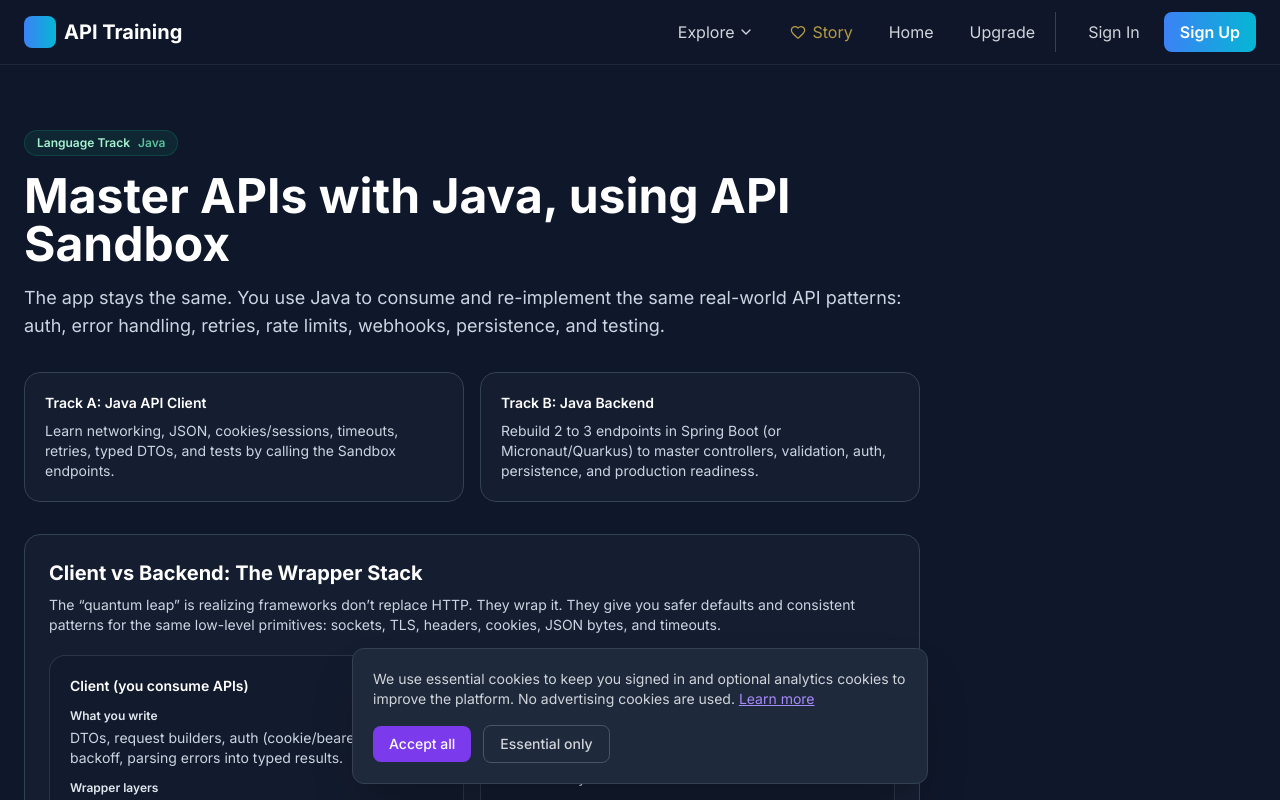
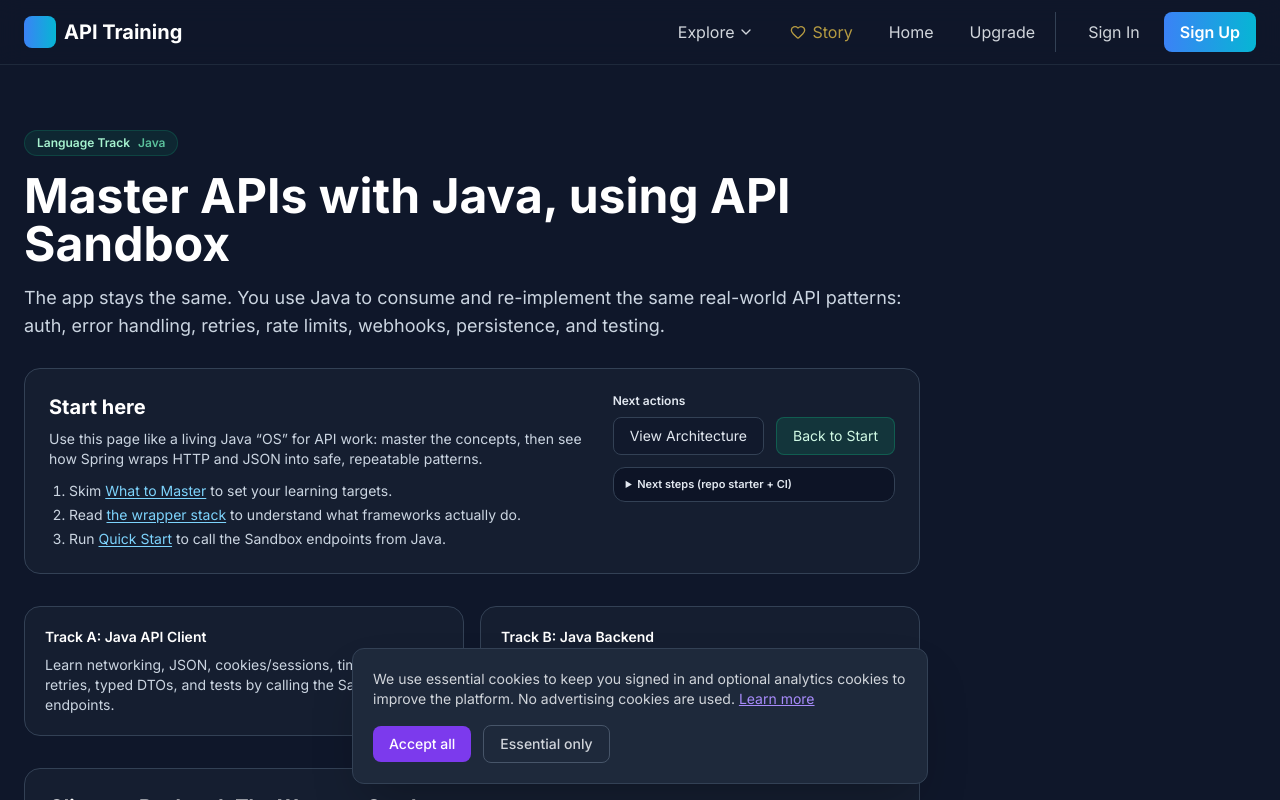
Before and after one commit to devcamos/apisandbox, a Next.js app: page /docs/java in a window 1280 px wide. Shown: the top 800 px of the page. Built offline with nearby package versions, Linux system fonts and the light colour scheme.

Commit message:
docs(java): move next steps to top as start-here navigation

```diff
--- a/app/docs/java/page.tsx
+++ b/app/docs/java/page.tsx
@@ -21,6 +21,79 @@ export default function JavaTrackPage() {
 	            patterns: auth, error handling, retries, rate limits, webhooks, persistence, and testing.
 	          </p>
 
+	          <div className="mt-7 rounded-2xl border border-slate-700 bg-slate-800/40 p-6">
+	            <div className="flex flex-col sm:flex-row sm:items-start sm:justify-between gap-4">
+	              <div className="min-w-0">
+	                <h2 className="text-xl font-bold text-white">Start here</h2>
+	                <div className="mt-2 text-sm text-slate-300">
+	                  Use this page like a living Java “OS” for API work: master the concepts, then see how
+	                  Spring wraps HTTP and JSON into safe, repeatable patterns.
+	                </div>
+	                <ol className="mt-3 space-y-1 text-sm text-slate-300 list-decimal pl-5">
+	                  <li>
+	                    Skim{" "}
+	                    <a
+	                      className="text-sky-300 hover:text-sky-200 underline underline-offset-2"
+	                      href="#what-to-master"
+	                    >
+	                      What to Master
+	                    </a>{" "}
+	                    to set your learning targets.
+	                  </li>
+	                  <li>
+	                    Read{" "}
+	                    <a
+	                      className="text-sky-300 hover:text-sky-200 underline underline-offset-2"
+	                      href="#wrapper-stack"
+	                    >
+	                      the wrapper stack
+	                    </a>{" "}
+	                    to understand what frameworks actually do.
+	                  </li>
+	                  <li>
+	                    Run{" "}
+	                    <a
+	                      className="text-sky-300 hover:text-sky-200 underline underline-offset-2"
+	                      href="#quick-start"
+	                    >
+	                      Quick Start
+	                    </a>{" "}
+	                    to call the Sandbox endpoints from Java.
+	                  </li>
+	                </ol>
+	              </div>
+
+	              <div className="shrink-0">
+	                <div className="text-xs font-semibold text-slate-200">Next actions</div>
+	                <div className="mt-2 flex flex-wrap gap-3">
+	                  <Link
+	                    href="/docs/architecture"
+	                    className="px-4 py-2 rounded-lg bg-slate-900/60 border border-slate-700 text-slate-200 hover:bg-slate-900 transition-colors text-sm"
+	                  >
+	                    View Architecture
+	                  </Link>
+	                  <Link
+	                    href="/start"
+	                    className="px-4 py-2 rounded-lg bg-emerald-500/15 border border-emerald-500/30 text-emerald-100 hover:bg-emerald-500/20 transition-colors text-sm"
+	                  >
+	                    Back to Start
+	                  </Link>
+	                </div>
+
+	                <details className="mt-3 rounded-xl border border-slate-700 bg-slate-950/40">
+	                  <summary className="cursor-pointer select-none px-3 py-2 text-[11px] font-semibold text-slate-200 hover:text-white">
+	                    Next steps (repo starter + CI)
+	                  </summary>
+	                  <div className="px-3 pb-3 text-sm text-slate-300">
+	                    If you want, we can add a dedicated Java starter under this repo (for example,
+	                    <span className="ml-2 font-mono text-slate-200">/tracks/java-client</span>) and wire it
+	                    into CI so learners can run the Java tests against the local Sandbox.
+	                  </div>
+	                </details>
+	              </div>
+	            </div>
+	          </div>
+
 	          <div className="mt-8 grid sm:grid-cols-2 gap-4">
 	            <div className="rounded-2xl border border-slate-700 bg-slate-800/40 p-5">
 	              <div className="text-sm font-semibold text-white">Track A: Java API Client</div>
@@ -39,7 +112,9 @@ export default function JavaTrackPage() {
 	          </div>
 
 	          <div className="mt-8 rounded-2xl border border-slate-700 bg-slate-800/40 p-6">
-            <h2 className="text-xl font-bold text-white">Client vs Backend: The Wrapper Stack</h2>
+	            <h2 id="wrapper-stack" className="text-xl font-bold text-white">
+	              Client vs Backend: The Wrapper Stack
+	            </h2>
 	            <p className="mt-2 text-sm text-slate-300">
 	              The “quantum leap” is realizing frameworks don’t replace HTTP. They wrap it. They give you
 	              safer defaults and consistent patterns for the same low-level primitives: sockets, TLS,
@@ -668,7 +743,7 @@ server:
             </div>
           </div>
 
-          <div className="mt-10 grid md:grid-cols-2 gap-6">
+	          <div id="what-to-master" className="mt-10 grid md:grid-cols-2 gap-6">
 	            <div className="rounded-2xl border border-slate-700 bg-slate-800/40 p-6">
 	              <h2 className="text-xl font-bold text-white">What to Master (Java)</h2>
 	              <ul className="mt-3 space-y-2 text-sm text-slate-300 list-disc pl-5">
@@ -1132,7 +1207,7 @@ public record MeResponse(String id, String email, String name) {}
             </details>
           </div>
 
-          <div className="mt-10 rounded-2xl border border-slate-700 bg-slate-800/40 p-6">
+	          <div id="quick-start" className="mt-10 rounded-2xl border border-slate-700 bg-slate-800/40 p-6">
 	            <h2 className="text-xl font-bold text-white">Quick Start (Client)</h2>
 	            <p className="mt-2 text-sm text-slate-300">
 	              The Sandbox exposes simple auth endpoints you can hit from Java:
@@ -1243,28 +1318,6 @@ public class ApiSandboxClient {
             </div>
           </div>
 
-          <div className="mt-10 rounded-2xl border border-slate-700 bg-slate-800/40 p-6">
-            <h2 className="text-xl font-bold text-white">Next Steps</h2>
-            <div className="mt-2 text-sm text-slate-300">
-              If you want, we can add a dedicated Java starter under this repo (for example,
-              <span className="ml-2 font-mono text-slate-200">/tracks/java-client</span>) and wire it
-              into CI so learners can run the Java tests against the local Sandbox.
-            </div>
-            <div className="mt-4 flex flex-wrap gap-3">
-              <Link
-                href="/docs/architecture"
-                className="px-4 py-2 rounded-lg bg-slate-900/60 border border-slate-700 text-slate-200 hover:bg-slate-900 transition-colors text-sm"
-              >
-                View Architecture
-              </Link>
-              <Link
-                href="/start"
-                className="px-4 py-2 rounded-lg bg-emerald-500/15 border border-emerald-500/30 text-emerald-100 hover:bg-emerald-500/20 transition-colors text-sm"
-              >
-                Back to Start
-              </Link>
-            </div>
-          </div>
 	        </div>
 	      </div>
 	    </div>
```
Lines whose indentation alone changed are shown as unchanged.
